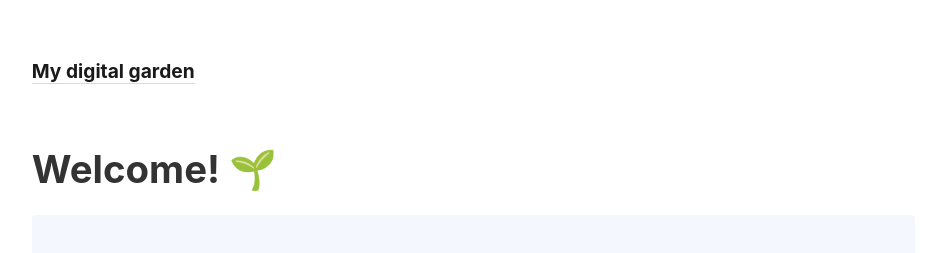
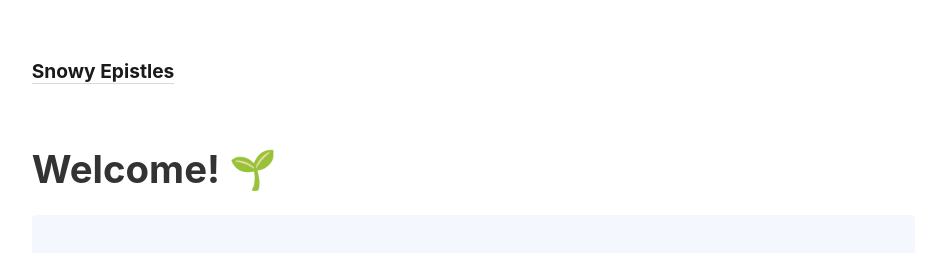
Before and after one commit to snowyepistles/snowyepistles.github.io, a Jekyll site: the page built from _pages/index.md, in a window 1280 px wide. Shown: the top 253 px of the page, without its empty margins (45-984 px from the left). Built offline with Jekyll 4.4.1, drawn with Linux system fonts in a browser that asks for light colours.

Commit message:
Update _config.yml

```diff
--- a/_config.yml
+++ b/_config.yml
@@ -1,4 +1,4 @@
-title:               My digital garden
+title:               Snowy Epistles
 include:             ['_pages']
 
 permalink:           pretty
```
